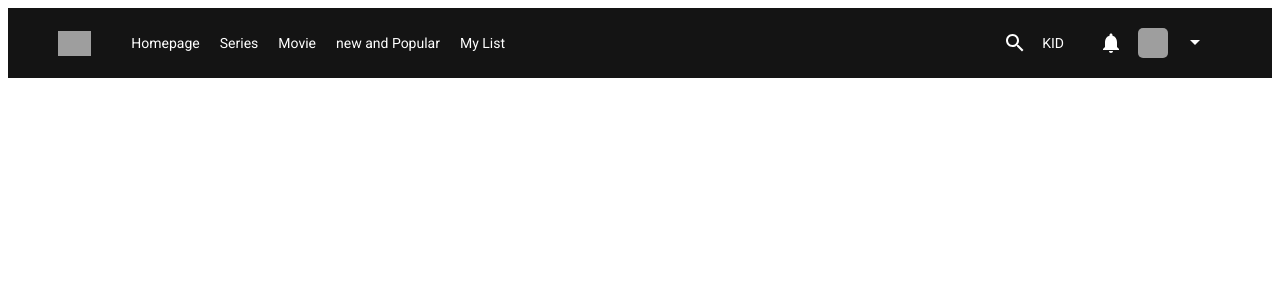
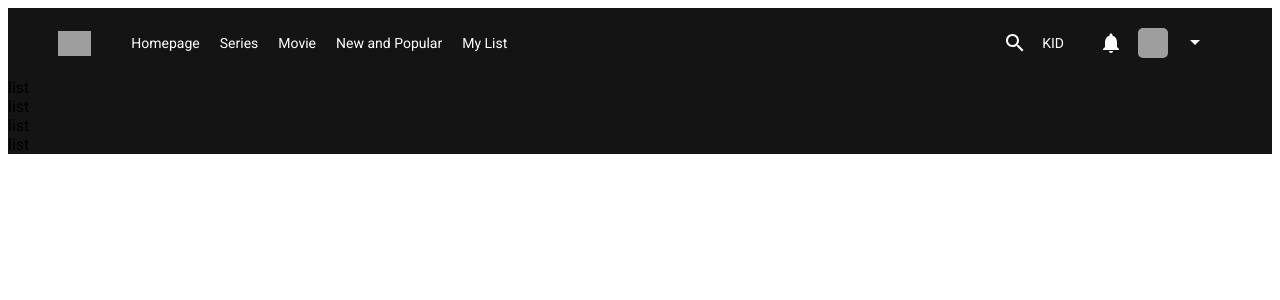
Before and after one commit to ishijaiswal18/Netflix-clone, a React (Create React App) app in the folder netflix_clone/: page / in a window 1280 px wide. Shown: the top 300 px of the page. Built offline with nearby package versions, Linux system fonts and the light colour scheme; grey boxes are pictures that could not be loaded.

Commit message:
corrections

```diff
--- a/netflix_clone/package.json
+++ b/netflix_clone/package.json
@@ -15,6 +15,7 @@
     "react": "^17.0.2",
     "react-dom": "^17.0.2",
     "react-scripts": "5.0.0",
+    "sass": "^1.49.9",
     "web-vitals": "^2.1.4"
   },
   "scripts": {
--- a/netflix_clone/src/components/Home/Home.jsx
+++ b/netflix_clone/src/components/Home/Home.jsx
@@ -1,4 +1,6 @@
 import React from 'react';
+import List from '../List/list';
+import list from '../List/list';
 // import {AcUnit } from '@material-ui/icons';
 
 import Navbar from '../Navbar/Navbar';
@@ -8,6 +10,10 @@ export const Home = () => {
   return (
     <div className = "home">
       <Navbar />
+      <List/>
+      <List/>
+      <List/>
+      <List/>
     </div>
   )
 }
--- /dev/null
+++ b/netflix_clone/src/components/List/List.jsx
@@ -0,0 +1,9 @@
+import "./list.scss"
+
+export default function List() {
+  return (
+    <div className="list">
+      list
+    </div>
+  )
+}
--- a/netflix_clone/src/components/Navbar/Navbar.jsx
+++ b/netflix_clone/src/components/Navbar/Navbar.jsx
@@ -10,15 +10,15 @@ const Navbar = () => {
                     <span> Homepage </span>
                     <span> Series </span>
                     <span> Movie </span>
-                    <span> new and Popular </span>
+                    <span> New and Popular </span>
                     <span> My List  </span>
                 </div>
                 <div className='right'>
                     <Search className = "icon" />
                     <span>KID</span>
                     <Notifications className = "icon" />
-                    <img src='https://upload.wikimedia.org/wikipedia/commons/thumb/7/7c/User_icon_2.svg/1024px-User_icon_2.svg.png' alt='User' />
-                    <div className='profile'>
+                    <img src='https://upload.wikimedia.org/wikipedia/commons/thumb/7/7c/User_icon_2.svg/1024px-User_icon_2.svg.png' alt='Users' />
+                    <div className="profile">
                         <ArrowDropDown className = "icon" />
                         <div className = "options">
                             <span>Settings</span>
--- a/netflix_clone/src/components/Navbar/navbar.scss
+++ b/netflix_clone/src/components/Navbar/navbar.scss
@@ -1,4 +1,5 @@
 .navbar{
+
     color : white;
     font-size: 14px;
 
@@ -47,8 +48,17 @@
                     border-radius: 5px;
                 }
 
+                span{
+                    padding: 10px;
+                    cursor: pointer;
+                }
+
                 &:hover{
+                    .options{
                     display:flex;
+                    flex-direction: column;
+                    position: absolute;
+                    }
                 }
             }
         }
```
Also changed, not shown: netflix_clone/src/components/List/list.scss (added), 1 other file (tests, documents, lock files or other folders).
